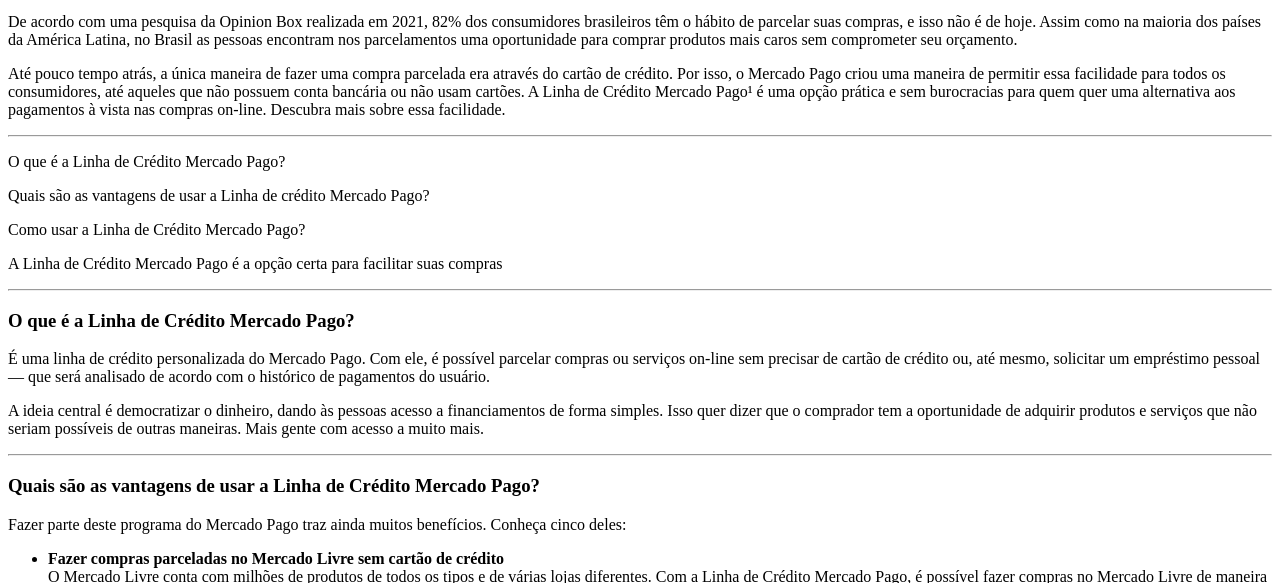
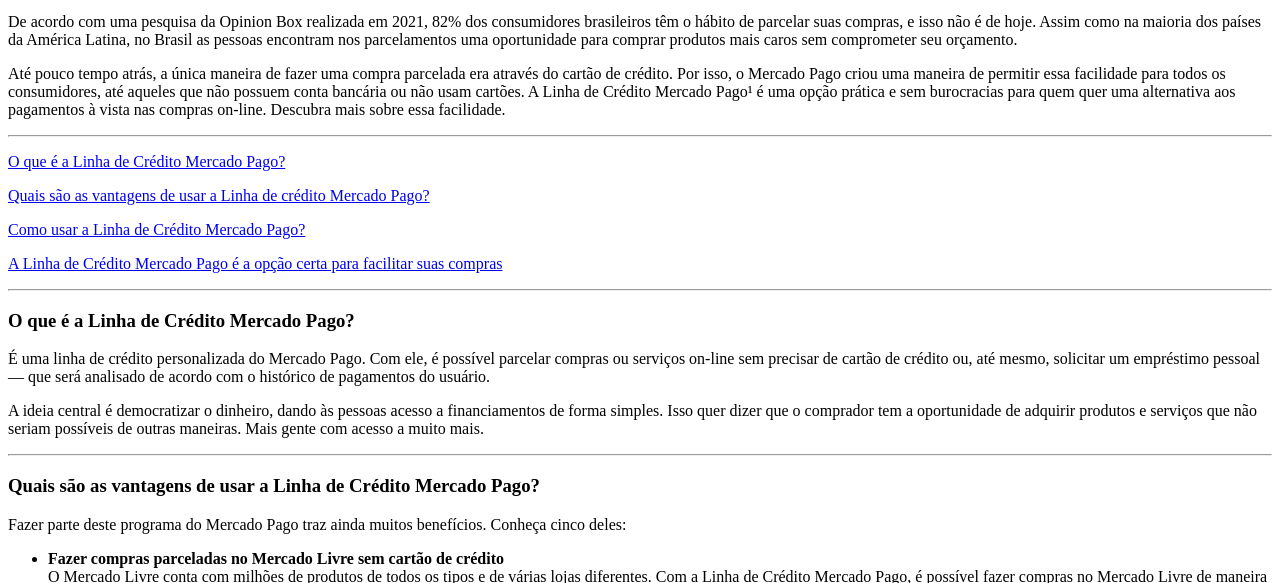
Before and after one commit to deividbotina-alv/ldc-orig, a plain HTML site: page index.html in a window 1280 px wide. Shown: the part 155-738 px from the top of the page. Drawn offline with Linux system fonts and the light colour scheme.

Commit message:
Update index.html

```diff
--- a/index.html
+++ b/index.html
@@ -17,10 +17,10 @@
 
   <hr>
 
-  <p>O que é a Linha de Crédito Mercado Pago?</p>
-  <p>Quais são as vantagens de usar a Linha de crédito Mercado Pago?</p>
-  <p>Como usar a Linha de Crédito Mercado Pago?</p>
-  <p>A Linha de Crédito Mercado Pago é a opção certa para facilitar suas compras</p>
+  <p><a href="https://conteudo.mercadopago.com.br/como-funciona-a-linha-de-credito-mercado-pago#mercado_credito">O que é a Linha de Crédito Mercado Pago?</a></p>
+  <p><a href="https://conteudo.mercadopago.com.br/como-funciona-a-linha-de-credito-mercado-pago#vantagens">Quais são as vantagens de usar a Linha de crédito Mercado Pago?</a></p>
+  <p><a href="https://conteudo.mercadopago.com.br/como-funciona-a-linha-de-credito-mercado-pago#como_usar">Como usar a Linha de Crédito Mercado Pago?</a></p>
+  <p><a href="https://conteudo.mercadopago.com.br/como-funciona-a-linha-de-credito-mercado-pago#opcao">A Linha de Crédito Mercado Pago é a opção certa para facilitar suas compras</a></p>
 
   <hr>
 
```
